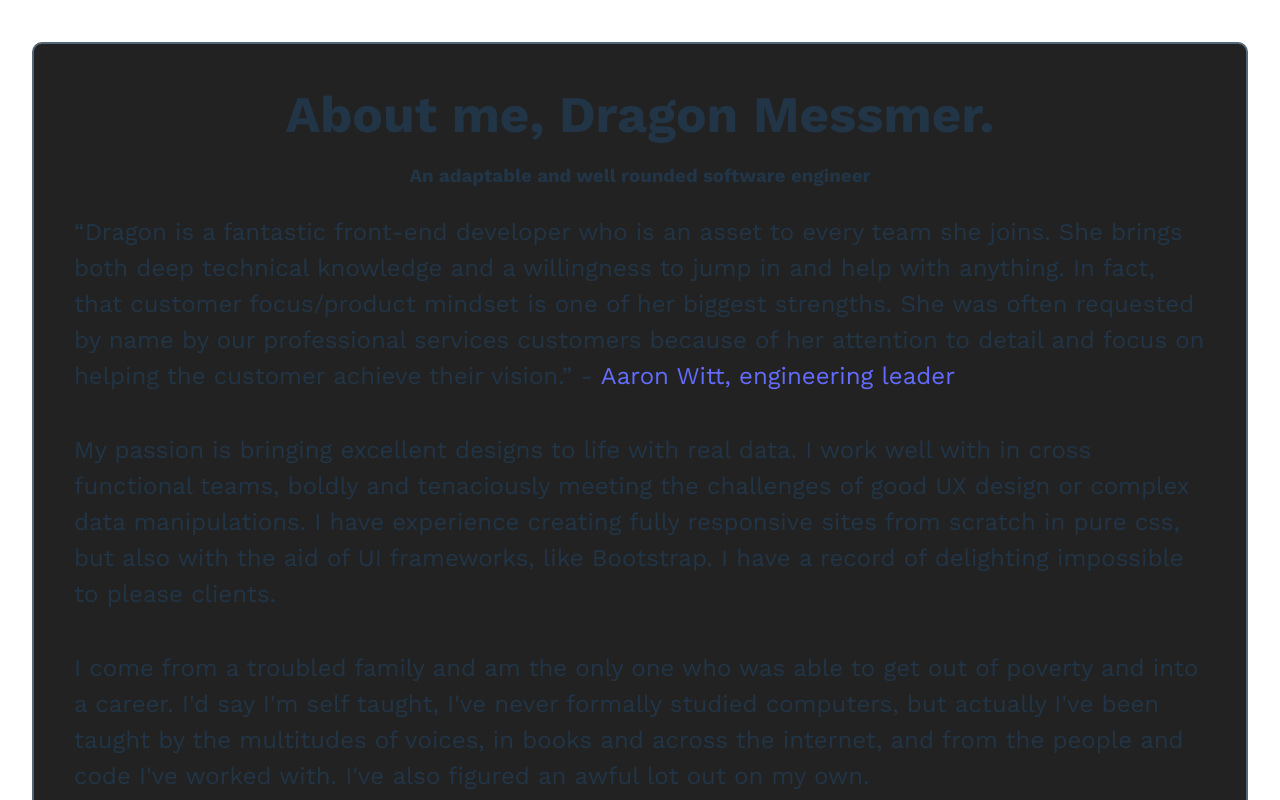
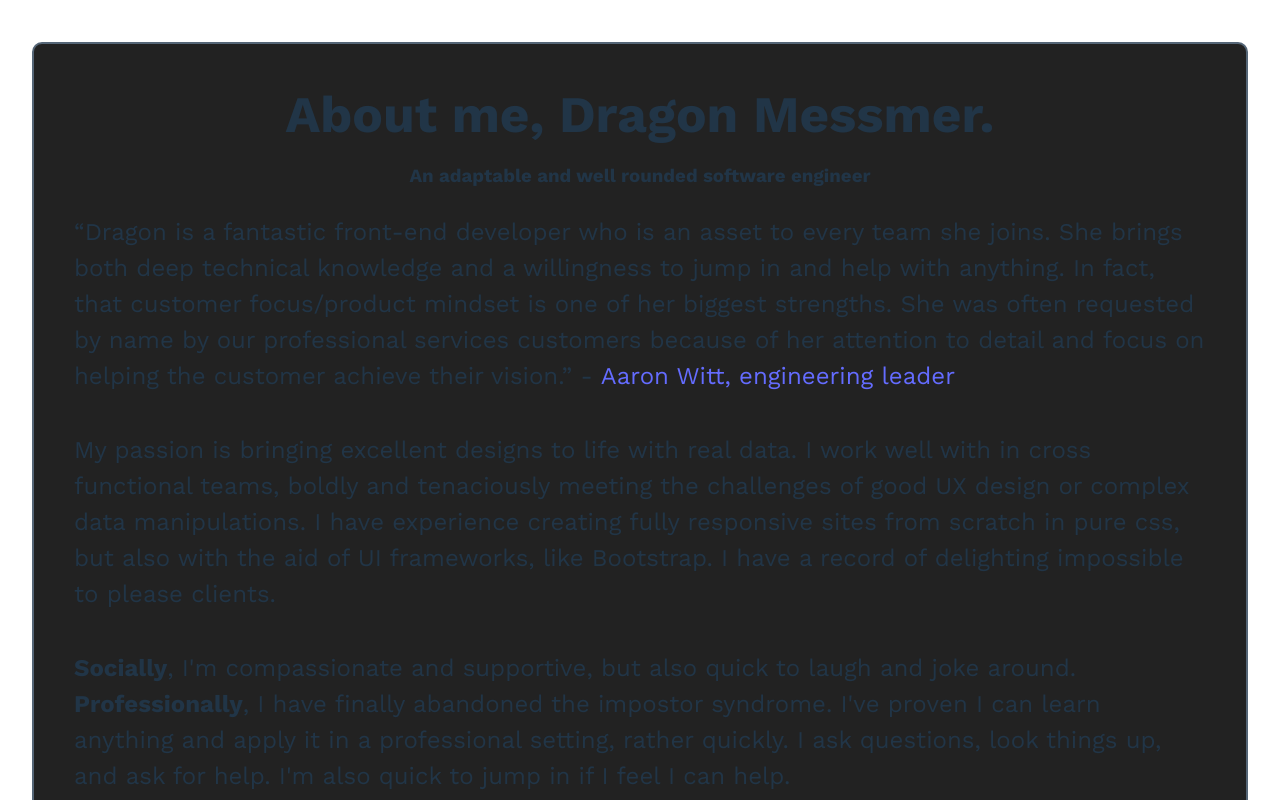
Before and after one commit to skullyflower/hire-dragon, a React (Vite) app: page / in a window 1280 px wide. Both pictures are taken after a click on the element "... Show more". Shown: the top 800 px of the page. Built offline with nearby package versions, Linux system fonts and the light colour scheme.

Commit message:
removed over share

```diff
--- a/src/HireMe/HireMe.tsx
+++ b/src/HireMe/HireMe.tsx
@@ -61,17 +61,11 @@ export const HireMe = () => {
                   like Bootstrap. I have a record of delighting impossible to please clients.
                 </p>
                 <p>
-                  I come from a troubled family and am the only one who was able to get out of
-                  poverty and into a career. I&apos;d say I&apos;m self taught, I&apos;ve never
-                  formally studied computers, but actually I&apos;ve been taught by the multitudes
-                  of voices, in books and across the internet, and from the people and code
-                  I&apos;ve worked with. I&apos;ve also figured an awful lot out on my own.
-                </p>
-                <p>
                   <b>Socially</b>, I&apos;m compassionate and supportive, but also quick to laugh
                   and joke around. <b>Professionally</b>, I have finally abandoned the impostor
                   syndrome. I&apos;ve proven I can learn anything and apply it in a professional
                   setting, rather quickly. I ask questions, look things up, and ask for help.
+                  I&apos;m also quick to jump in if I feel I can help.
                 </p>
                 <p>
                   I&apos;ve been learning and applying new languages and methodologies since my
```
